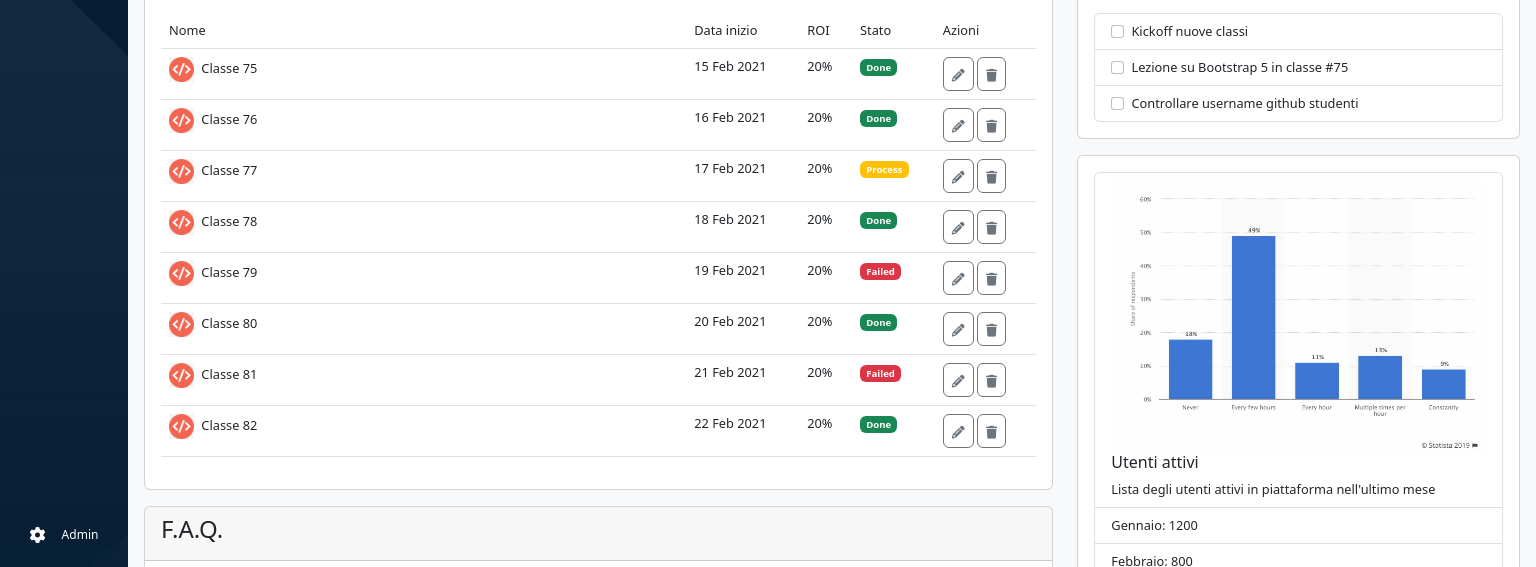
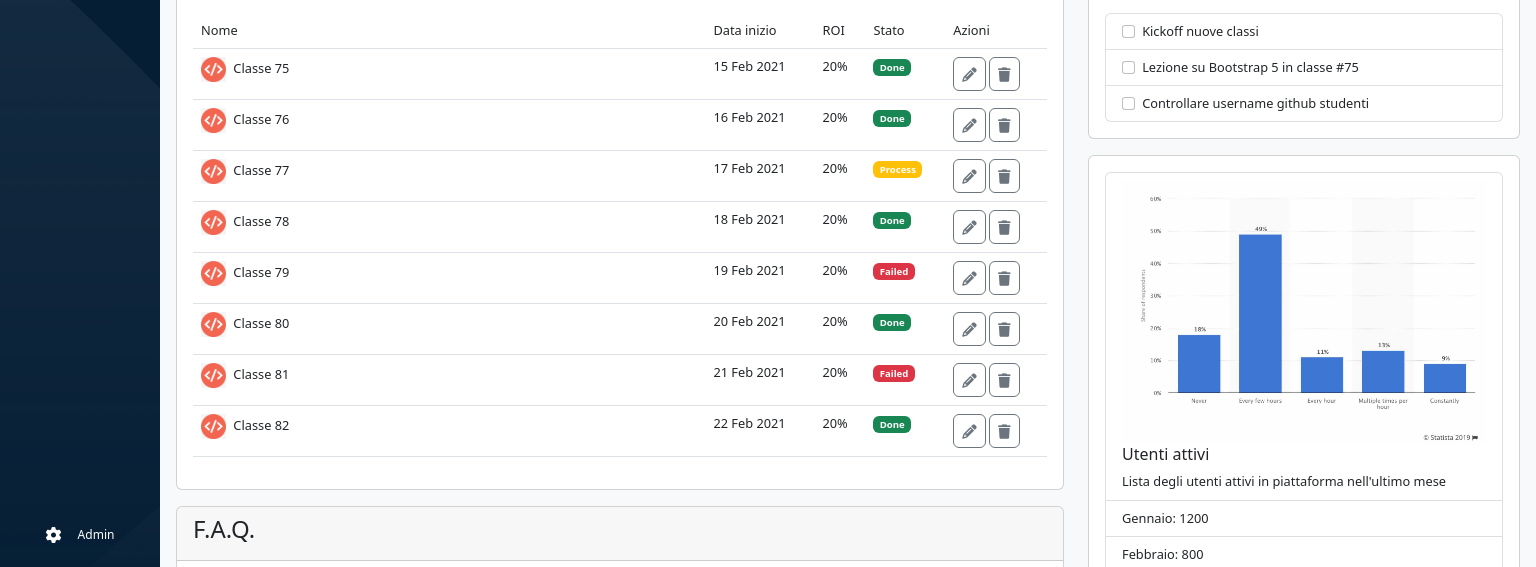
Before and after one commit to alessiaBer/html-css-bootstrap-dashboard, a plain HTML site: page index.html in a window 1536 px wide. Shown: the part 233-800 px from the top of the page. Drawn offline with nearby package versions, Linux system fonts and the light colour scheme.

Commit message:
[fix] dropdown sizes

```diff
--- a/assets/css/style.css
+++ b/assets/css/style.css
@@ -22,7 +22,7 @@ sidebar-bg-light: #12293e
 .offcanvas-body .btn,
 .fa-pencil-alt,
 .fa-trash {
-    font-size: 0.8rem;
+    font-size: 0.9rem;
 }
 /* #endregion Utilities */
 
@@ -62,7 +62,7 @@ span.input-group-text,
 
 .sidebar_top a:hover,
 .sidebar_bottom a:hover {
-    background-color: rgba(125, 127, 137, 0.401);
+    background-color: rgba(217, 221, 239, 0.401);
 }
 
 .main_content {
@@ -106,6 +106,14 @@ span.input-group-text,
 }
 
 @media screen and (min-width: 1400px) {
+    .sidebar {
+        width: 10rem;
+    }
+
+    .main_content {
+        width: calc(100% - 10rem);
+    }
+
     .first_th {
         width: 60%;
     }
--- a/index.html
+++ b/index.html
@@ -81,7 +81,7 @@
                             data-bs-toggle="dropdown" aria-expanded="false">
                             <i class="fa-solid fa-bell text-warning ps-3 ps-lg-2"></i>
                         </a>
-                        <ul class="dropdown-menu top-100 end-0 my-2"
+                        <ul class="dropdown-menu top-100 end-50 my-2"
                             id="dropdown_menu">
                             <li><a class="dropdown-item" href="#">Profilo</a></li>
                             <li><a class="dropdown-item" href="#">Fatturazione</a></li>
```
